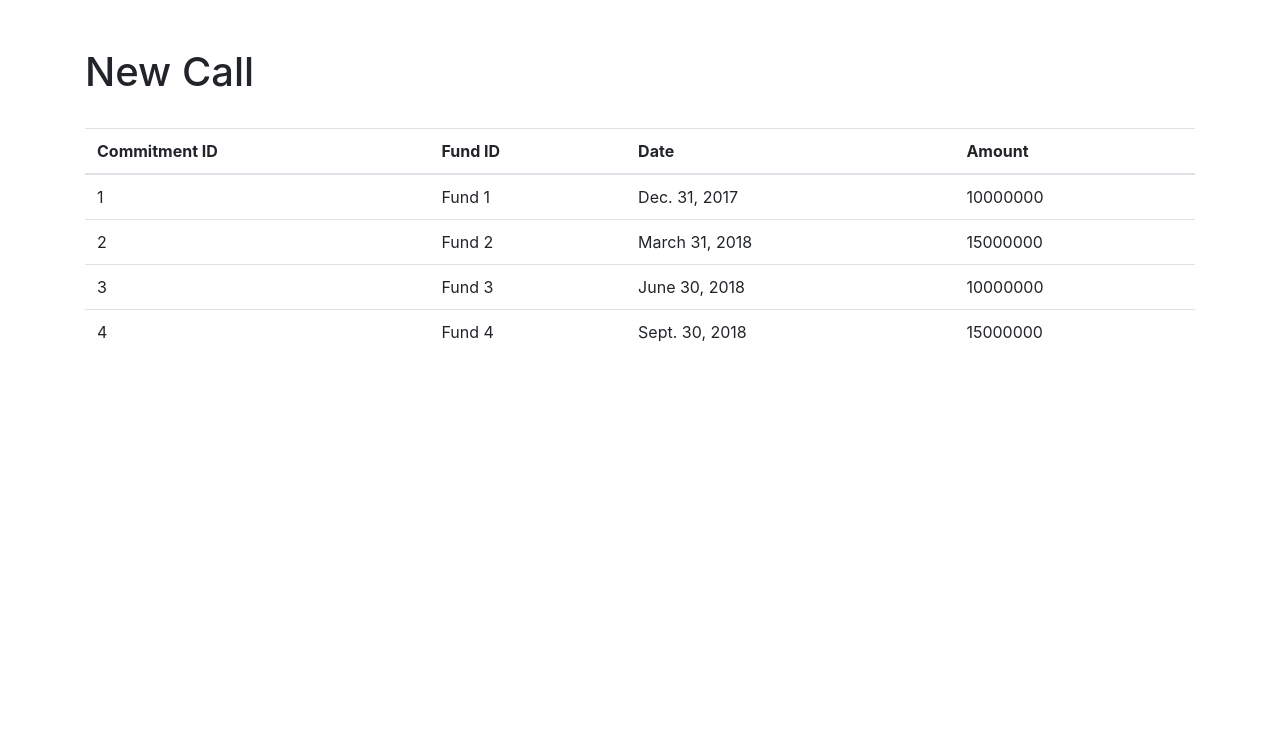
After one commit to MervinPraison/Fund, a Django app: page /newcall/ in a window 1280 px wide. The commit adds this page. Shown: the top 751 px of the page. Run offline with Django 3.2, Linux system fonts and the light colour scheme; data comes from the database, SQL or seed files in the repository; some libraries are stand-ins or nearby versions.

Commit message:
Adding New Call

```diff
--- a/myapp/funding/models.py
+++ b/myapp/funding/models.py
@@ -7,17 +7,19 @@ class data_fund(models.Model):
         return self.fund_name
 
 class data_commitment(models.Model):
-    id = models.AutoField(primary_key=True)
+    commitment_id = models.AutoField(primary_key=True)
     fund_id = models.ForeignKey(data_fund, on_delete=models.CASCADE)
     date = models.DateField()
     amount = models.IntegerField()
 
 class data_call(models.Model):
-    id = models.AutoField(primary_key=True)
-    call_id = models.IntegerField()
+    call_id = models.AutoField(primary_key=True)
+    #call_id = models.IntegerField()
     date = models.DateField()
     investment_name = models.CharField(max_length=40)
     capital_requirement = models.IntegerField()
+    def __str__(self):
+        return self.investment_name
 
 class data_fund_investment(models.Model):
     id = models.AutoField(primary_key=True)
--- /dev/null
+++ b/myapp/funding/templates/funding/newcall.html
@@ -0,0 +1,34 @@
+<html><head>
+<link rel="stylesheet" href="https://stackpath.bootstrapcdn.com/bootstrap/4.3.1/css/bootstrap.min.css" integrity="sha384-ggOyR0iXCbMQv3Xipma34MD+dH/1fQ784/j6cY/iJTQUOhcWr7x9JvoRxT2MZw1T" crossorigin="anonymous">
+</head>
+<body class=" m-5">
+<div class="container">
+<h1>New Call</h1>
+</div>
+<br />
+<div class="container">
+{% if latest_commitment_list %}
+    <table class="table table-hover">
+        <tr>
+        <th>Commitment ID</td>
+        <th>Fund ID</td>
+        <th>Date</td>
+        <th>Amount</td>
+        </tr>
+    <tbody>
+    {% for commitment in latest_commitment_list %}
+        <tr>
+        <td>{{ commitment.commitment_id }}</td>
+        <td>{{ commitment.fund_id }}</td>
+        <td>{{ commitment.date }}</td>
+        <td>{{ commitment.amount }}</td>
+        </tr>
+    {% endfor %}
+    </tbody>
+    </table>
+{% else %}
+    <p>No commitments are available.</p>
+{% endif %}
+</div>
+</body>
+</html>
--- a/myapp/funding/urls.py
+++ b/myapp/funding/urls.py
@@ -7,6 +7,7 @@ app_name = 'funding'
 urlpatterns = [
     # ex: /funding/
     path('', views.index, name='index'),
+    path('newcall/', views.newcall, name='newcall'),
     # ex: /funding/1/
     path('<int:fund_id>/', views.detail, name='detail'),
 ]
--- a/myapp/funding/views.py
+++ b/myapp/funding/views.py
@@ -2,16 +2,33 @@ from django.shortcuts import get_object_or_404, render
 from django.http import HttpResponse
 from django.template import loader
 
-from .models import data_fund
+from .models import data_fund, data_fund_investment, data_call, data_commitment
 
 def index(request):
     latest_fund_list = data_fund.objects.order_by('fund_id')[:5]
+    data_calls = data_call.objects.all() # optimizing
+    # d = data_call.objects.filter(call_id=1)
+    # d = data_fund_investment.objects.filter(call_id=1).select_related('call_id')
+    # call_id = d.call_id
+    # commitment_id = d.commitment_id
+    # fund_id = d.fund_id
     template = loader.get_template('funding/index.html')
     context = {
         'latest_fund_list': latest_fund_list,
+        'data_calls': data_calls,
+        # 'commitment_id': commitment_id,
+        # 'fund_id': fund_id,
     }
     return HttpResponse(template.render(context, request))
 
 def detail(request, fund_id):
     fund = get_object_or_404(data_fund, pk=fund_id)
     return render(request, 'funding/detail.html', {'fund': fund})
+
+def newcall(request):
+    latest_commitment_list = data_commitment.objects.order_by('commitment_id')[:100]
+    template = loader.get_template('funding/newcall.html')
+    context = {
+        'latest_commitment_list': latest_commitment_list,
+    }
+    return HttpResponse(template.render(context, request))
--- a/myapp/myapp/urls.py
+++ b/myapp/myapp/urls.py
@@ -2,6 +2,6 @@ from django.contrib import admin
 from django.urls import include, path
 
 urlpatterns = [
-    path('funding/', include('funding.urls')),
+    path('', include('funding.urls')),
     path('admin/', admin.site.urls),
 ]
```
Also changed, not shown: myapp/funding/templates/funding/index.html (+27 -1 lines), myapp/db.sqlite3, myapp/funding/migrations/0001_initial.py, myapp/funding/migrations/0002_data_commitment.py (deleted), myapp/funding/migrations/0003_data_call.py (deleted), myapp/funding/migrations/0004_data_fund_investment.py (deleted).
